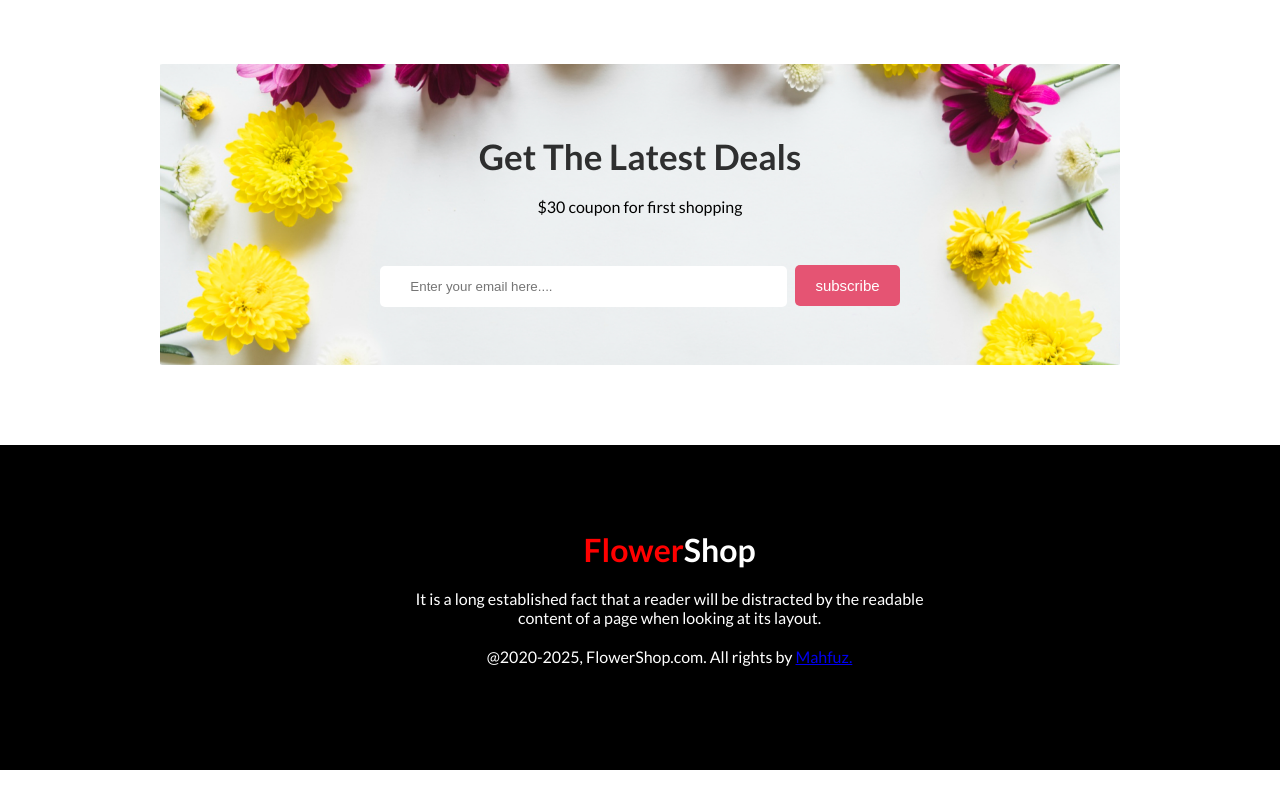
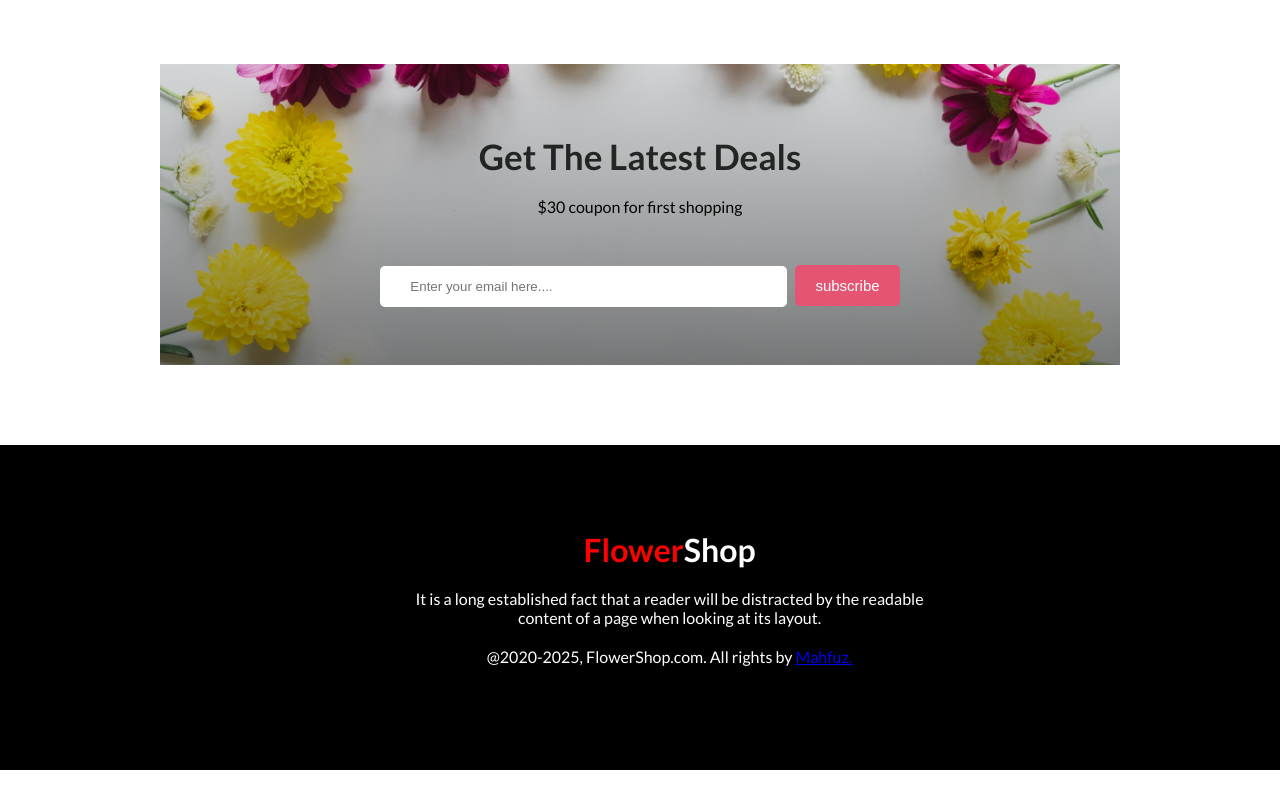
Before and after one commit to ripon301252/flower-shope, a plain HTML site: page index.html in a window 1280 px wide. Shown: the part 2705-3495 px from the top of the page. Drawn offline with Linux system fonts and the light colour scheme.

Commit message:
Update style.css

```diff
--- a/style.css
+++ b/style.css
@@ -284,7 +284,7 @@ body{
     width: 960px;
     height: 300px;
     /* border: 2px solid red; */
-    background-image: url('Flower Asset/Rectangle\ 9.png');
+    background-image: linear-gradient( rgba(0,0,0,0.1),rgba(0,0,0,0.5)), url('Flower Asset/Rectangle\ 9.png');
     background-position: center;
     background-size: cover;
     background-repeat: no-repeat;
@@ -334,6 +334,7 @@ body{
     text-align: center;
     padding-top: 85px;
     margin-top: 80px;
+
 }
 
 .red-color{
```
